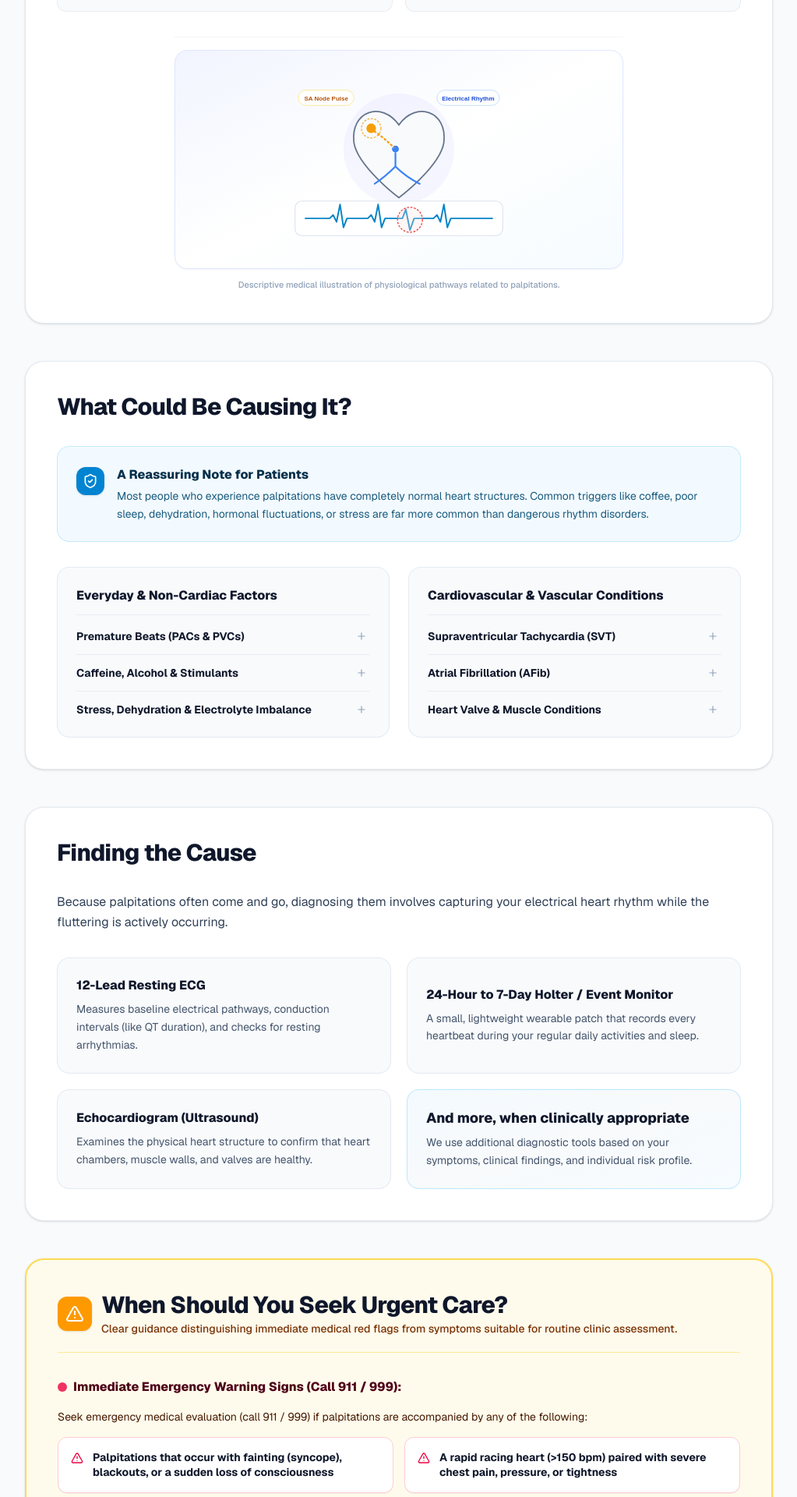
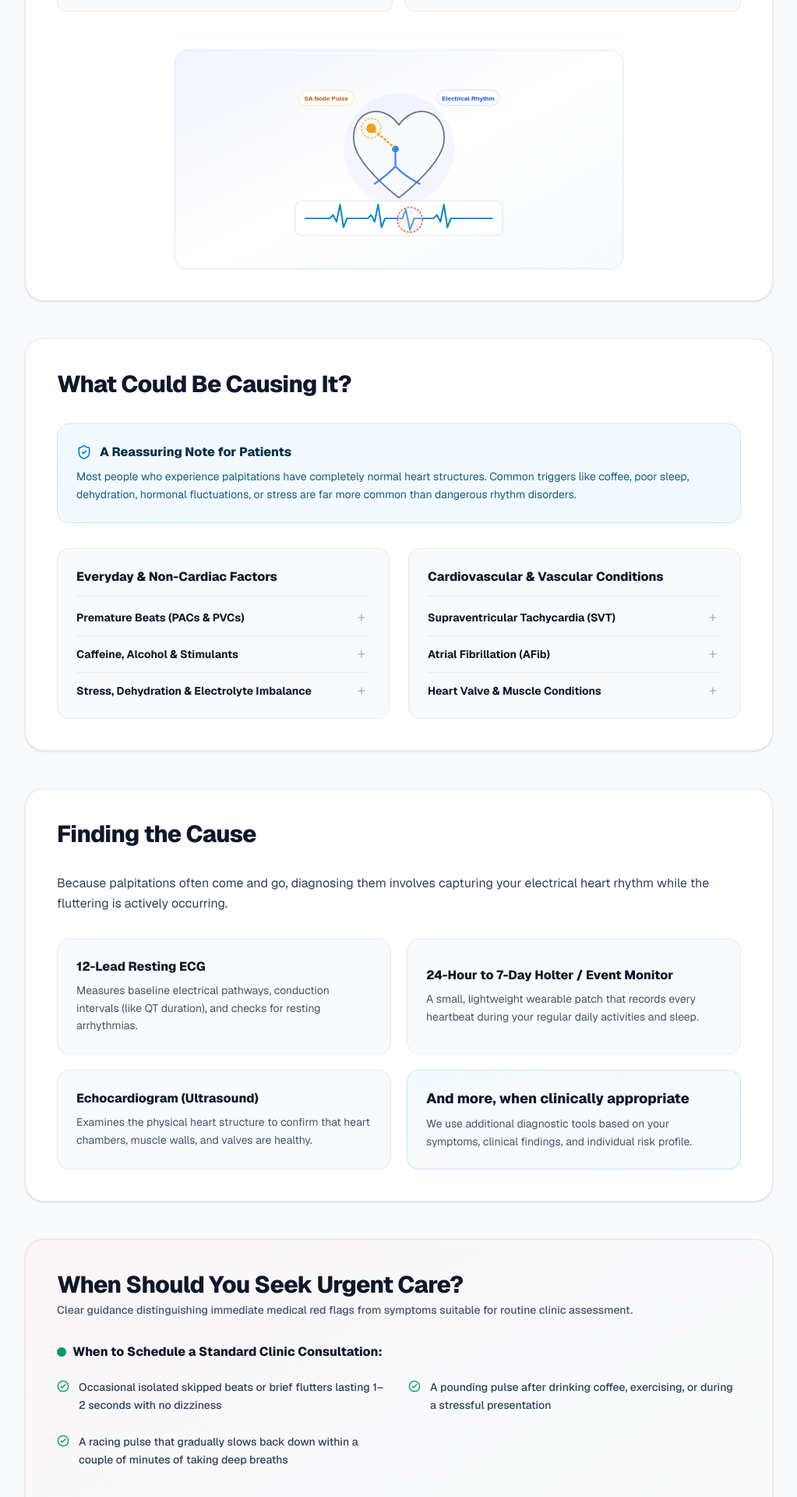
Before and after one commit to DynamicDOMinator/medical, a Next.js app: page /symptom/palpitations in a window 1280 px wide. Shown: the part 880-2800 px from the top of the page at 78% size, without its empty margins (128-1151 px from the left). Built offline with nearby package versions, Linux system fonts and the light colour scheme.

Commit message:
dascklaj

```diff
--- a/src/components/SymptomPageClient.jsx
+++ b/src/components/SymptomPageClient.jsx
@@ -100,9 +100,8 @@ export default function SymptomPageClient({ symptom }) {
                 {symptom.understanding.feelings.map((feeling, idx) => (
                   <li
                     key={idx}
-                    className="flex items-start space-x-2.5 text-xs sm:text-sm text-slate-700 py-1"
+                    className="text-xs sm:text-sm text-slate-700 py-1"
                   >
-                    <CheckCircle2 className="h-4 w-4 text-sky-600 shrink-0 mt-0.5" />
                     <span>{feeling}</span>
                   </li>
                 ))}
@@ -127,9 +126,6 @@ export default function SymptomPageClient({ symptom }) {
             <div className="w-full">
               <SymptomIllustration slug={symptom.slug} name={symptom.name} />
             </div>
-            <p className="text-[11px] text-slate-400 text-center mt-3 font-medium">
-              Descriptive medical illustration of physiological pathways related to {symptom.name.toLowerCase()}.
-            </p>
           </div>
         </section>
 
@@ -151,18 +147,16 @@ export default function SymptomPageClient({ symptom }) {
           </div>
 
           {/* Reassurance Callout Box */}
-          <div className="bg-sky-50/80 border border-sky-200/80 rounded-2xl p-5 sm:p-6 flex items-start space-x-4">
-            <div className="bg-sky-600 text-white p-2 rounded-xl shrink-0 mt-0.5 shadow-sm">
-              <ShieldCheck className="h-5 w-5" />
-            </div>
-            <div className="space-y-1">
+          <div className="bg-sky-50/80 border border-sky-200/80 rounded-2xl p-5 sm:p-6 space-y-2">
+            <div className="flex items-center space-x-2.5">
+              <ShieldCheck className="h-5 w-5 text-sky-600 shrink-0" />
               <h3 className="font-extrabold text-sky-950 text-sm sm:text-base">
                 A Reassuring Note for Patients
               </h3>
+            </div>
             <p className="text-sky-900/90 text-xs sm:text-sm leading-relaxed">
               {symptom.causes.reassuranceNote}
             </p>
-            </div>
           </div>
 
           {/* Side-by-side Cause Categories */}
@@ -314,13 +308,8 @@ export default function SymptomPageClient({ symptom }) {
         <section
           id="urgent-care"
           aria-labelledby="section-urgent-care"
-          className="bg-amber-50/90 border-2 border-amber-300/80 rounded-3xl p-6 sm:p-10 shadow-sm space-y-8"
+          className="bg-gradient-to-br from-rose-50/50 via-slate-50/80 to-amber-50/30 rounded-3xl border border-rose-200/70 shadow-sm p-6 sm:p-10 space-y-8"
         >
-          <div className="border-b border-amber-200/80 pb-5">
-            <div className="flex items-center space-x-3">
-              <div className="bg-amber-500 text-white p-2.5 rounded-xl shadow-sm shrink-0">
-                <AlertTriangle className="h-6 w-6" />
-              </div>
           <div>
             <h2
               id="section-urgent-care"
@@ -328,42 +317,13 @@ export default function SymptomPageClient({ symptom }) {
             >
               When Should You Seek Urgent Care?
             </h2>
-                <p className="text-amber-900 text-xs sm:text-sm font-medium mt-0.5">
+            <p className="text-slate-600 text-xs sm:text-sm font-medium mt-1">
               Clear guidance distinguishing immediate medical red flags from symptoms suitable for routine clinic assessment.
             </p>
           </div>
-            </div>
-          </div>
-
-          {/* Urgent Warning Signs (Immediate Action Required) */}
-          <div className="space-y-4">
-            <div className="flex items-center space-x-2">
-              <span className="h-3 w-3 rounded-full bg-rose-600 animate-pulse" />
-              <h3 className="font-extrabold text-rose-950 text-sm sm:text-base">
-                Immediate Emergency Warning Signs (Call 911 / 999):
-              </h3>
-            </div>
-            <p className="text-amber-950 text-xs sm:text-sm">
-              {symptom.urgentCare.emergencyIntro}
-            </p>
-
-            <div className="grid grid-cols-1 sm:grid-cols-2 gap-3.5">
-              {symptom.urgentCare.warningSigns.map((sign, idx) => (
-                <div
-                  key={idx}
-                  className="flex items-start space-x-3 p-4 rounded-xl bg-white border border-rose-200 shadow-2xs"
-                >
-                  <AlertTriangle className="h-4 w-4 text-rose-600 shrink-0 mt-0.5" />
-                  <span className="text-slate-900 text-xs sm:text-sm font-bold leading-snug">
-                    {sign}
-                  </span>
-                </div>
-              ))}
-            </div>
-          </div>
 
           {/* Routine Assessment Symptoms (Non-Emergency) */}
-          <div className="pt-4 border-t border-amber-200/80 space-y-4">
+          <div className="space-y-4">
             <div className="flex items-center space-x-2">
               <span className="h-3 w-3 rounded-full bg-emerald-600" />
               <h3 className="font-extrabold text-slate-900 text-sm sm:text-base">
@@ -371,15 +331,42 @@ export default function SymptomPageClient({ symptom }) {
               </h3>
             </div>
 
-            <div className="grid grid-cols-1 sm:grid-cols-2 gap-3.5">
+            <div className="grid grid-cols-1 sm:grid-cols-2 gap-x-6 gap-y-3">
               {symptom.urgentCare.routineAssessment.map((routine, idx) => (
                 <div
                   key={idx}
-                  className="flex items-start space-x-3 p-4 rounded-xl bg-white/80 border border-slate-200/80"
+                  className="flex items-start space-x-3 py-1.5"
                 >
                   <CheckCircle2 className="h-4 w-4 text-emerald-600 shrink-0 mt-0.5" />
                   <span className="text-slate-700 text-xs sm:text-sm font-medium leading-relaxed">
                     {routine}
+                  </span>
+                </div>
+              ))}
+            </div>
+          </div>
+
+          {/* Urgent Warning Signs (Immediate Action Required) */}
+          <div className="pt-6 border-t border-slate-200/70 space-y-4">
+            <div className="flex items-center space-x-2">
+              <span className="h-3 w-3 rounded-full bg-rose-600 animate-pulse" />
+              <h3 className="font-extrabold text-rose-950 text-sm sm:text-base">
+                Immediate Emergency Warning Signs (Call 911 / 999):
+              </h3>
+            </div>
+            <p className="text-slate-600 text-xs sm:text-sm">
+              {symptom.urgentCare.emergencyIntro}
+            </p>
+
+            <div className="grid grid-cols-1 sm:grid-cols-2 gap-x-6 gap-y-3">
+              {symptom.urgentCare.warningSigns.map((sign, idx) => (
+                <div
+                  key={idx}
+                  className="flex items-start space-x-3 py-1.5"
+                >
+                  <AlertTriangle className="h-4 w-4 text-rose-600 shrink-0 mt-0.5" />
+                  <span className="text-slate-900 text-xs sm:text-sm font-bold leading-snug">
+                    {sign}
                   </span>
                 </div>
               ))}
```
Lines whose indentation alone changed are shown as unchanged.
